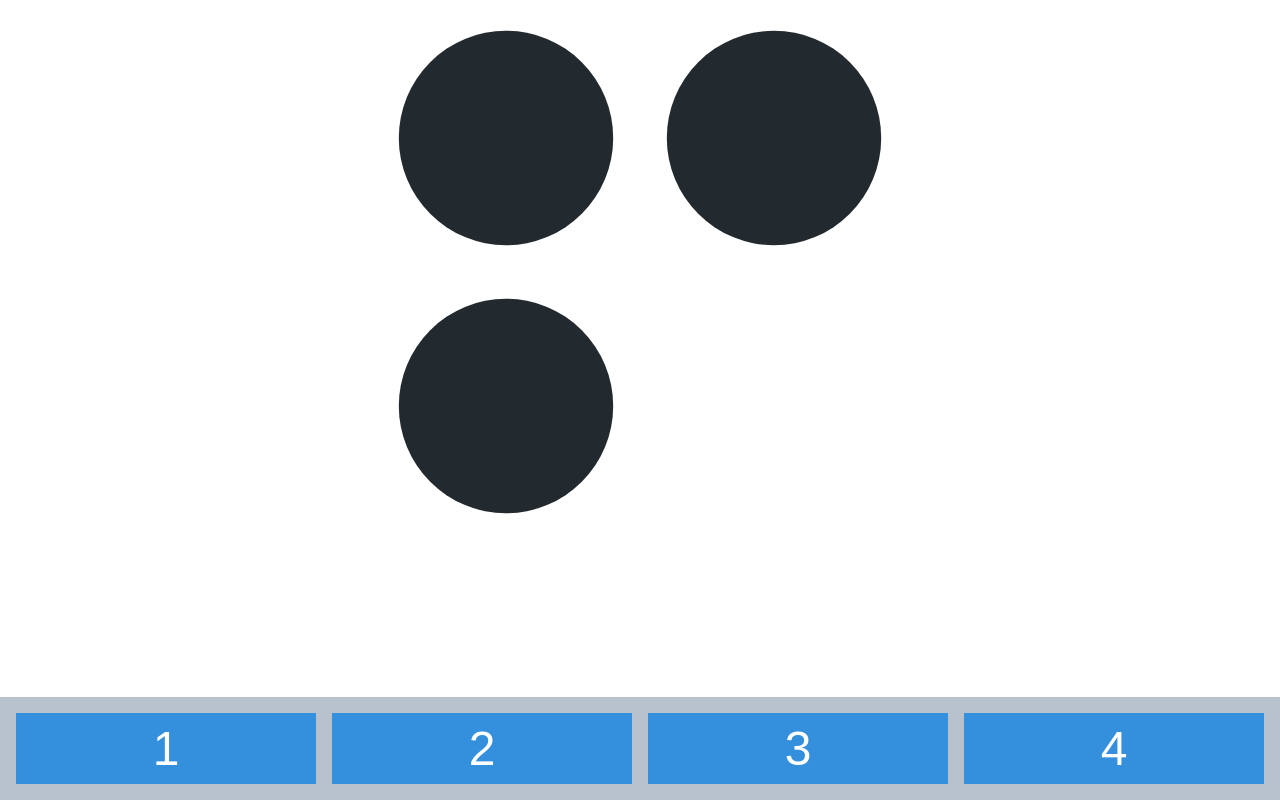
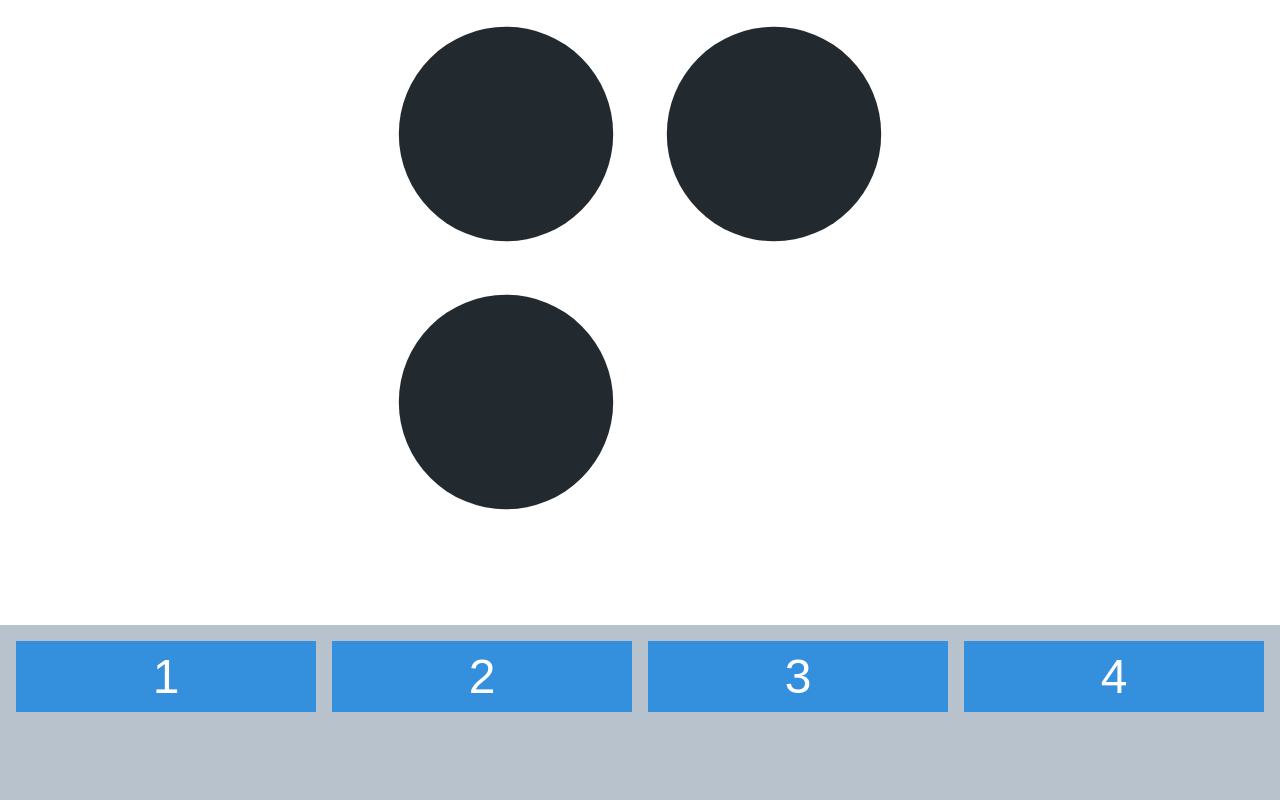
Before and after one commit to robertjones/numbers, a plain HTML site: page index.html in a window 1280 px wide. Drawn offline with Linux system fonts and the light colour scheme.

Commit message:
bottom padding

```diff
--- a/index.html
+++ b/index.html
@@ -9,14 +9,14 @@
 <body>
   <div id="play_area" class="h-screen flex flex-col">
     <div id="display" class="flex-1 text-center">
-      <svg xmlns="http://www.w3.org/2000/svg" preserveAspectRatio="none" viewBox="0 0 2 2" class="mt-1 fill-current text-black" style="max-height: 67vh">
+      <svg xmlns="http://www.w3.org/2000/svg" preserveAspectRatio="none" viewBox="0 0 2 2" class="fill-current text-black" style="max-height: 67vh">
         <circle id="c1" r="0.4" cy="0.5" cx="0.5"/>
         <circle id="c2" r="0.4" cy="0.5" cx="1.5"/>
         <circle id="c3" r="0.4" cy="1.5" cx="0.5"/>
         <circle id="c4" r="0.4" cy="1.5" cx="1.5"/>
       </svg>
     </div>
-    <div id="options" class="flex bg-grey p-2 flex-2">
+    <div id="options" class="flex bg-grey p-2 pb-20 flex-2">
         <button id="a" class="flex-1 text-center bg-blue m-2 py-2 text-white text-5xl" onclick="btnClick(1)">1</button>
         <button id="a" class="flex-1 text-center bg-blue m-2 py-2 text-white text-5xl" onclick="btnClick(2)">2</button>
         <button id="a" class="flex-1 text-center bg-blue m-2 py-2 text-white text-5xl" onclick="btnClick(3)">3</button>
```
